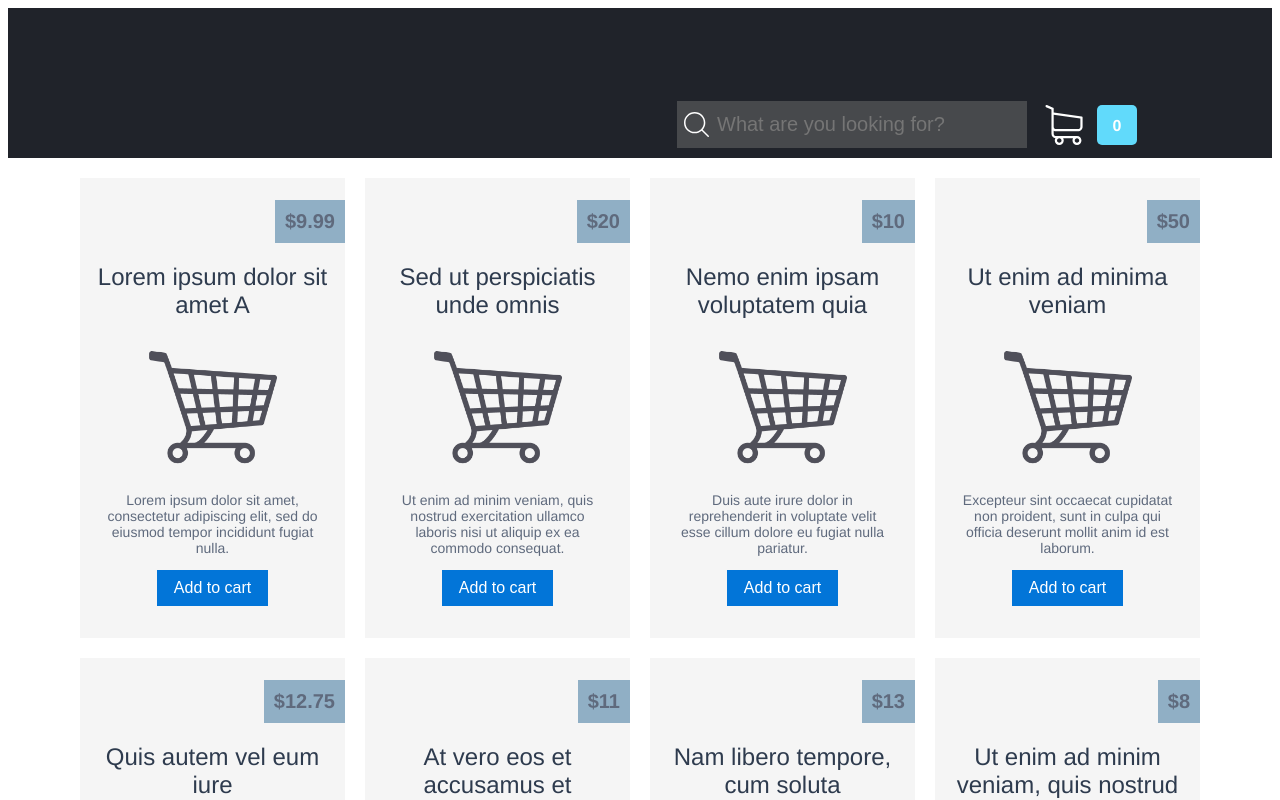
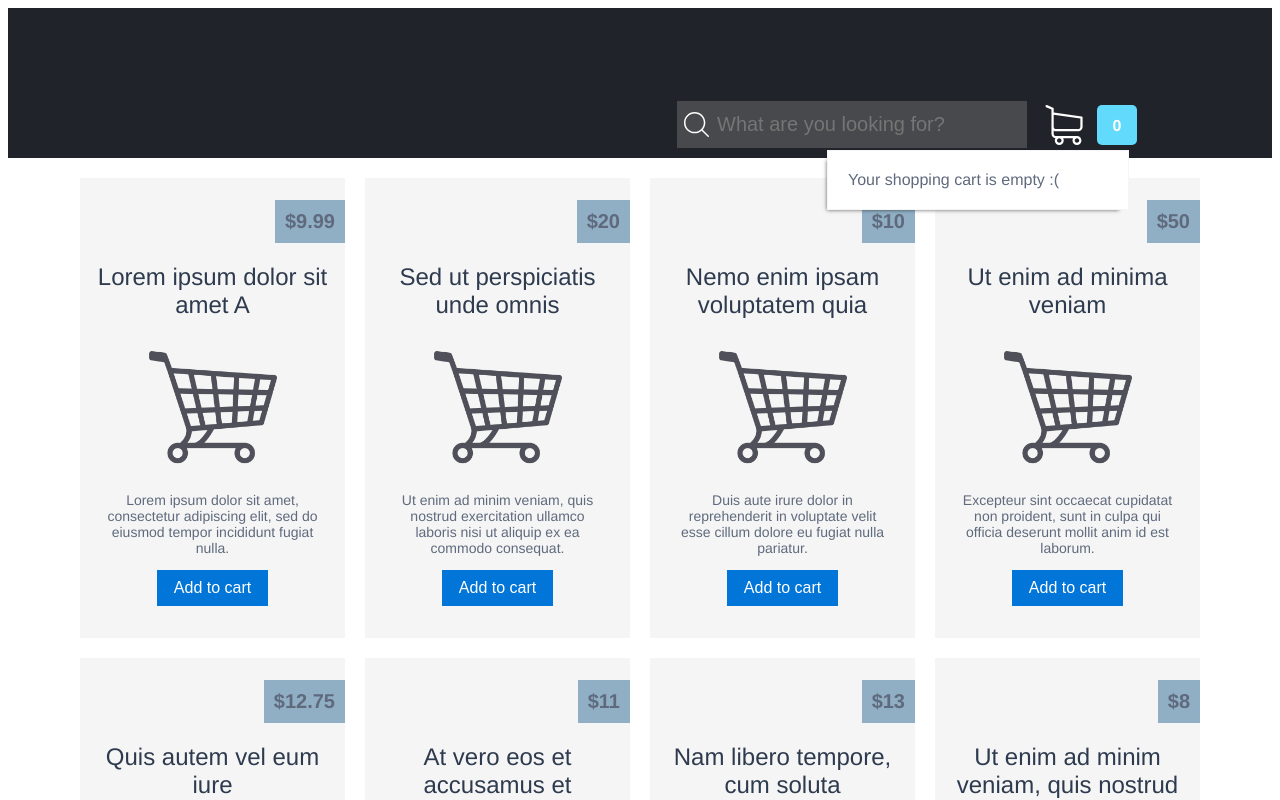
Before and after one commit to juniorvanin-zz/playground-react-redux, a React (Create React App) app: page / in a window 1280 px wide. Shown: the top 800 px of the page. Built offline with nearby package versions, Linux system fonts and the light colour scheme.

Commit message:
Shopping Card details now brings selected items.

```diff
--- a/src/App.css
+++ b/src/App.css
@@ -119,7 +119,6 @@ header {
   background-color: #d9534f;
 }
 
-
 .shopping-cart-resume {
   display: flex;
   order: -1;
@@ -133,8 +132,12 @@ header {
   width: 50px;
   margin-top: 5px;
   margin-left: 10px;
+  border: 0px;
 }
-
+.shopping-cart-resume-icon:focus {
+   outline: none;
+   border: 0px;
+}
 .shopping-cart-resume-quantity {
   background-color: #61dafb;
   height: 28px;
@@ -150,6 +153,40 @@ header {
   margin-top: 10px;
 }
 
+#shopping-cart-details {
+  width: 300px;
+  position: absolute;
+  margin-top: 55px;
+  margin-left: -200px;
+  background-color: #ffffff;
+  border: 1px solid #f5f5f5;
+  -webkit-box-shadow: -5px 5px 4px -5px rgba(0,0,0,0.62);
+  -moz-box-shadow: -5px 5px 4px -5px rgba(0,0,0,0.62);
+  box-shadow: -5px 5px 4px -5px rgba(0,0,0,0.62);
+}
+
+#shopping-cart-details ul {
+  padding-left: 20px;
+}
+
+#shopping-cart-details li {
+  list-style-type: none;
+}
+
+#shopping-cart-details li .title {
+  margin: 30px 20px 0px 0px;
+  list-style-type: none;
+}
+
+#shopping-cart-details li .price {
+  list-style-type: none;
+  font-size: 12px;
+}
+
+#shopping-cart-details .empty-shopping-cart {
+  margin: 20px;
+}
+
 .item-list {
   margin-top: 20px;
 }
--- a/src/header/shoppingCartResume/components/shoppingCartResume.js
+++ b/src/header/shoppingCartResume/components/shoppingCartResume.js
@@ -1,10 +1,40 @@
 import React from 'react'
 
-const ShoppingCartResume = ({ itemsQuantity }) => (
+const handleOnClick = evt => {
+
+  const shoppingDetails = document.getElementById("shopping-cart-details")
+
+  if (shoppingDetails.style.display === "none") {
+     shoppingDetails.style.display = "block";
+  } else {
+     shoppingDetails.style.display = "none";
+  }
+}
+
+const ShoppingCartResume = ({ items }) => (
   <div className="shopping-cart-resume">
-    <div className="shopping-cart-resume-icon"/>
-    <p className="shopping-cart-resume-quantity">{ itemsQuantity }</p>
+    <button className="shopping-cart-resume-icon" type="submit" onClick={handleOnClick}/>
+    <div id="shopping-cart-details">
+      {
+        items.length === 0 ? <p className="empty-shopping-cart">Your shopping cart is empty :(</p> : buildShoppingCartDetails(items)
+      }
+    </div>
+    <p className="shopping-cart-resume-quantity">{ items.length }</p>
   </div>
 )
 
+const buildShoppingCartDetails = items => (
+  <ul>
+    {
+      items.map(item => (
+        <li>
+          <p className="title"> { item.title } </p>
+          <p className="price"> { item.price } </p>
+        </li>
+      ))
+    }
+  </ul>
+)
+
+
 export default ShoppingCartResume
--- a/src/header/shoppingCartResume/containers/shoppingCartResume.js
+++ b/src/header/shoppingCartResume/containers/shoppingCartResume.js
@@ -3,7 +3,7 @@ import { connect } from 'react-redux'
 
 const mapStateToProps = (state) => {
   return {
-    itemsQuantity: state.form.cart.itemsAdded.length,
+    items: state.items.availables.filter(item => state.form.cart.itemsAdded.includes(item.id))
   }
 }
 
```
